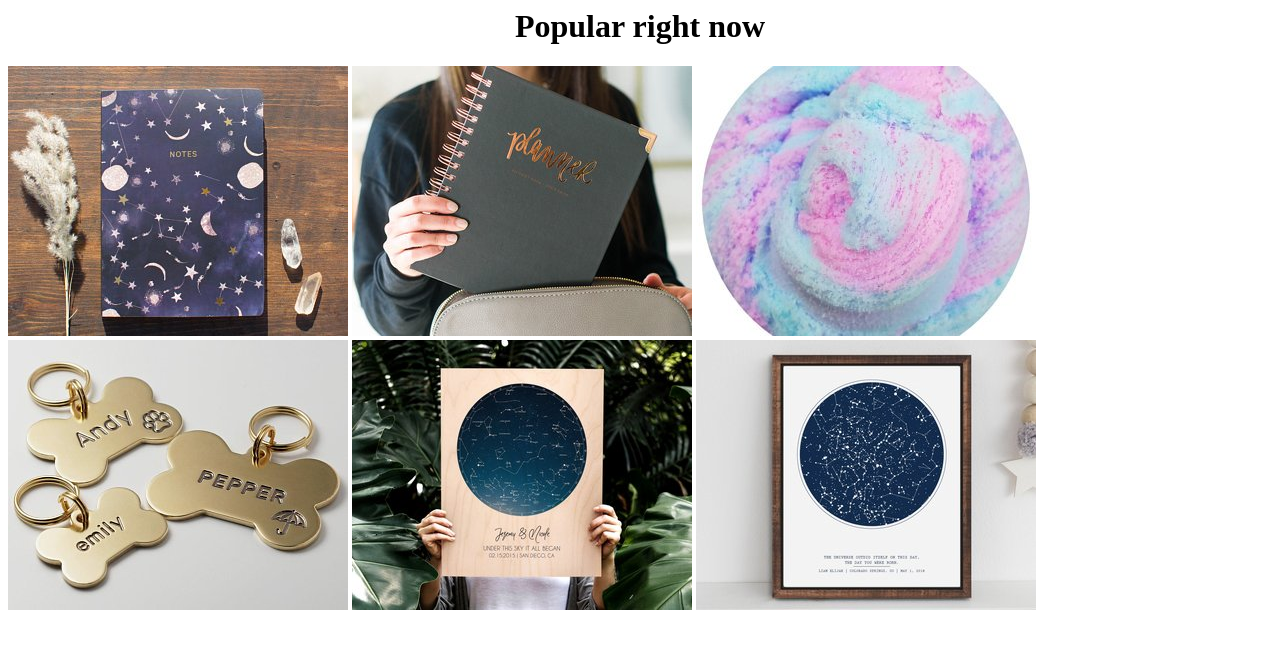
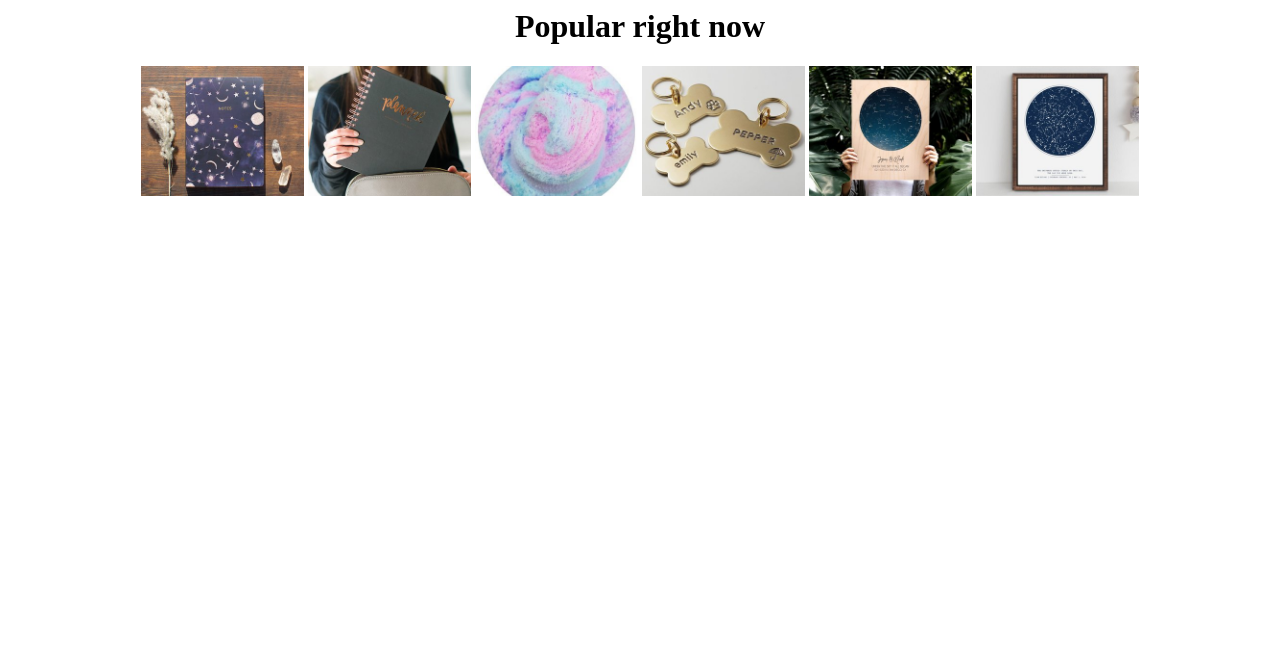
Before and after one commit to JeffGebert/C-Tortuga-Etsy, a website: page client/markethome.html in a window 1280 px wide. Drawn offline with Linux system fonts and the light colour scheme.

Commit message:
Fixed Image Size to fit containers

```diff
--- a/client/markethome.html
+++ b/client/markethome.html
@@ -4,19 +4,19 @@
 	<link rel="stylesheet" href="style.css">
 	<title>Document</title>
 	<style>
-		img.resize {
-	  max-width:50%;
-	  max-height:50%;
-	}
 	</style>
 </head>
 <body>
 	<h1><center>Popular right now</center></h1>
+	<center>
 	<div><img src="item1.jpg" alt=""></div>
 	<div><img src="item2.jpg" alt=""></div>
 	<div><img src="item3.jpg" alt=""></div>
 	<div><img src="item4.jpg" alt=""></div>
 	<div><img src="item5.jpg" alt=""></div>
 	<div><img src="item6.jpg" alt=""></div>
+	</center>
+
+	</div>
 </body>
 </html>
--- a/client/style.css
+++ b/client/style.css
@@ -7,5 +7,11 @@ input{
 }
 div{
 	display: inline-block;
+	width: 163px;
+	height:150px;
+}
 
+img {
+    max-width: 100%;
+    max-height: 100%;
 }
```
